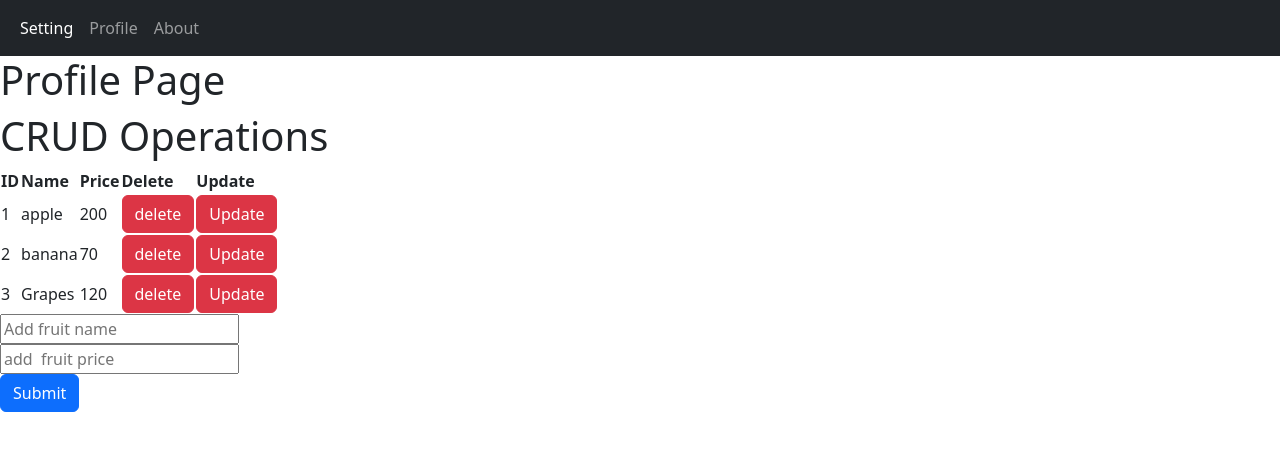
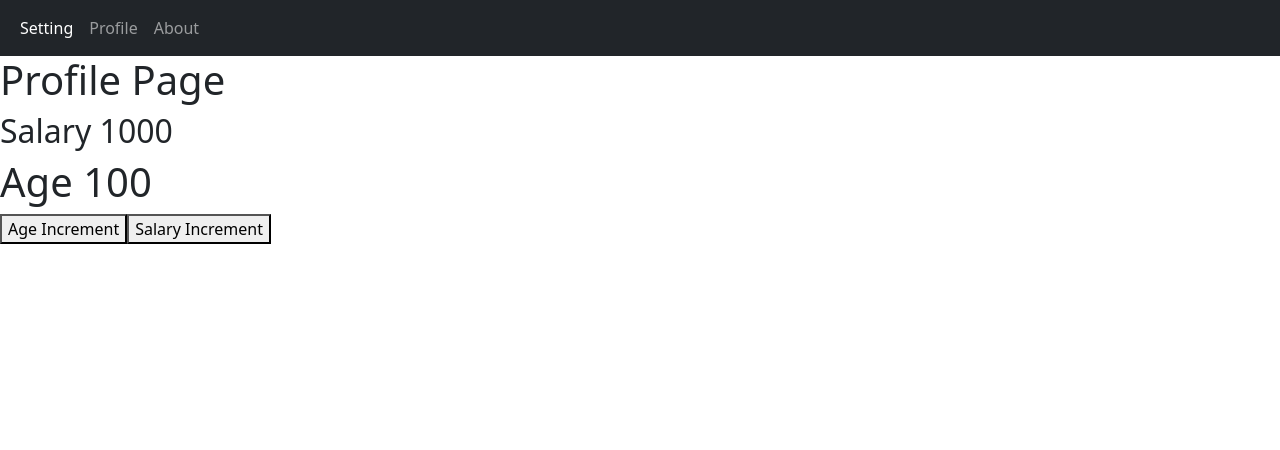
Before and after one commit to Dheeraj0408/react-tasks, a React (Create React App) app: page /profile in a window 1280 px wide. Shown: the top 450 px of the page. Built offline with nearby package versions, Linux system fonts and the light colour scheme.

Commit message:
Class tasks done

```diff
--- a/src/components/Pages/profile.js
+++ b/src/components/Pages/profile.js
@@ -1,4 +1,6 @@
 import Header1 from "../Navbar/header1";
+import ProfileExample from "../functional-components/hooks/useCallback/useCallback";
+import UseMemoExample from "../functional-components/hooks/useMemo/useMemoExample";
 import UseReducerTask from "../functional-components/hooks/useReducer/CRUD-useReducer";
 import UseReducerExample from "../functional-components/hooks/useReducer/useReducerExample";
 
@@ -8,7 +10,9 @@ const ProfilePage=()=>{
         <Header1/>
         <h1>Profile Page</h1>
         {/* <UseReducerExample/> */}
-        <UseReducerTask/>
+        {/* <UseReducerTask/> */}
+        {/* <UseMemoExample/> */}
+        <ProfileExample/>
         </>
     )
 }
--- a/src/components/Pages/setting.js
+++ b/src/components/Pages/setting.js
@@ -1,10 +1,13 @@
 import Header1 from "../Navbar/header1";
+import UseMemoExample from "../functional-components/hooks/useMemo/useMemoExample";
+import ParentMemo from "../functional-components/memo/parent";
 
 const SettingPage=()=>{
     return(
         <>
         <Header1/>
         <h1>Setting Page</h1>
+        <ParentMemo/>
         </>
     )
 }
--- /dev/null
+++ b/src/components/functional-components/button/customButton.js
@@ -0,0 +1,10 @@
+import React from "react";
+const CustomButton=({children,onClick})=>{
+    console.log(children);
+    return(
+        <>
+        <button onClick={onClick}>{children}</button>
+        </>
+    )
+}
+export default React.memo(CustomButton);
--- /dev/null
+++ b/src/components/functional-components/hooks/useCallback/useCallback.js
@@ -0,0 +1,28 @@
+import { useCallback, useState } from "react";
+import CustomButton from "../../button/customButton";
+
+const ProfileExample=()=>{
+    const[age,setAge]=useState(100);
+    const[salary,setSalary]=useState(1000);
+    const handleAge=
+    useCallback(()=>{
+        setAge(age+10);
+    },[age])
+    const handleSalary=
+    useCallback(()=>{
+        setSalary(salary+1000);
+    },[salary]);
+    return(
+        <>
+        <h2>Salary {salary}</h2>
+        <h1>Age {age}</h1>
+        <CustomButton onClick={handleAge}>
+            Age Increment
+        </CustomButton>
+        <CustomButton onClick={handleSalary}>
+            Salary Increment
+        </CustomButton>
+        </>
+    )
+}
+export default ProfileExample;
--- /dev/null
+++ b/src/components/functional-components/hooks/useMemo/useMemoExample.js
@@ -0,0 +1,33 @@
+import { useMemo, useState } from "react";
+
+const UseMemoExample = () => {
+  const [counter1, setCounter1] = useState(0);
+  const [counter2, setCounter2] = useState(0);
+  const handleIncrementCounter1 = () => {
+    setCounter1(counter1 + 1);
+  };
+  const handleIncrementCounter2 = () => {
+    setCounter2(counter2 + 1);
+  };
+  const evenChecker=useMemo(()=>{
+    console.log("even checker calling")
+    for(let i=0;i<1000;i++){
+        console.log(i);
+    }
+    return counter1%2===0?"even":"odd";
+  },[counter1]);
+  return (
+    <>
+      <h4>{counter1} Counter1</h4>
+      <h4>{counter2} Counter2</h4>
+      <button onClick={handleIncrementCounter1}>
+        Click to Increment Counter1
+      </button>
+      <button onClick={handleIncrementCounter2}>
+        Click to Increment Counter2
+      </button>
+      <h2>{evenChecker}</h2>
+    </>
+  );
+};
+export default UseMemoExample;
--- /dev/null
+++ b/src/components/functional-components/memo/child.js
@@ -0,0 +1,10 @@
+import React from "react";
+function Child(){
+    console.log("Child rendering");
+    return(
+        <>
+        <h2>Child</h2>
+        </>
+    )
+}
+export default React.memo(Child);  //Adding memo to prevent unnecessary re-renders of the component
--- /dev/null
+++ b/src/components/functional-components/memo/parent.js
@@ -0,0 +1,14 @@
+import { useState } from "react"
+import Child from "./child";
+
+function ParentMemo(){
+    const[counter,setCounter]=useState(0);
+    return(
+        <>
+        <h3>Counter</h3>
+        <button onClick={()=>setCounter(counter+1)}>Count Increment</button>
+        <Child/>
+        </>
+    )
+}
+export default ParentMemo;
```
